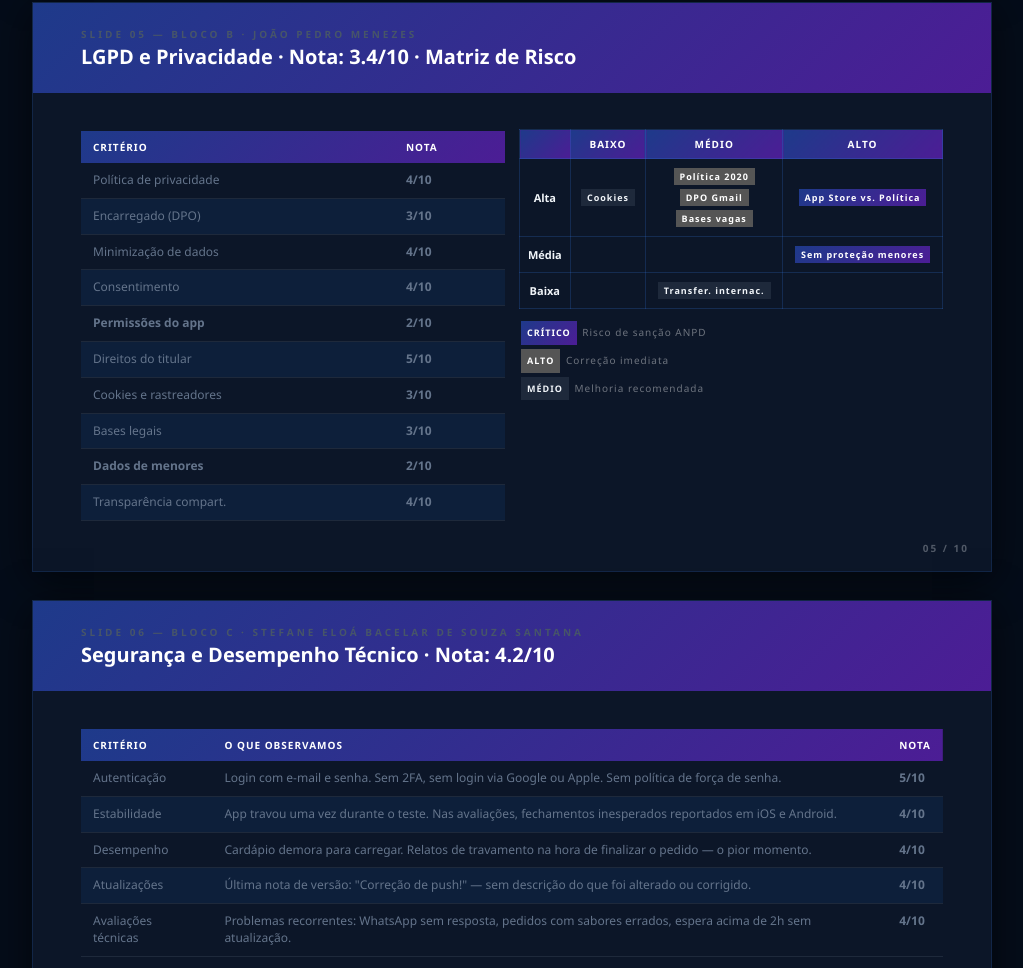
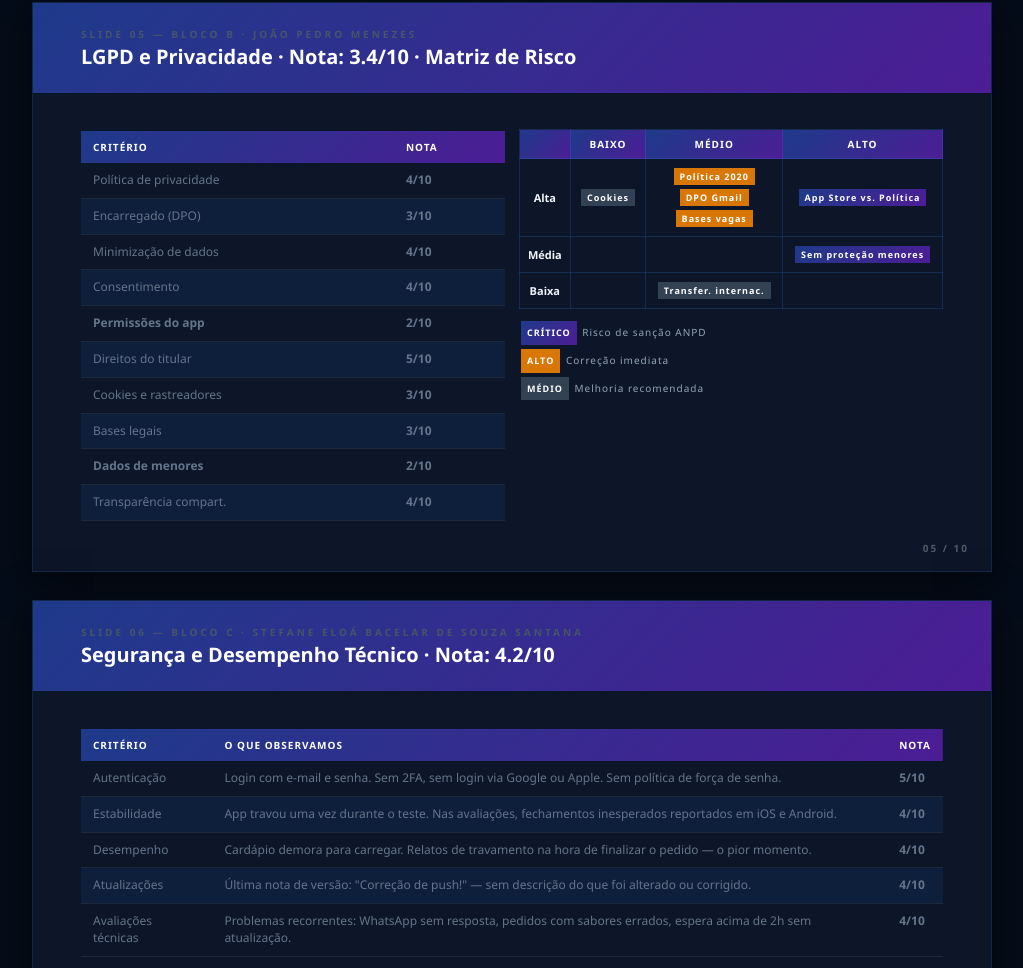
Before and after one commit to Gui18120/-auditoria-slides, a plain HTML site: page index.html in a window 1280 px wide. Shown: the part 2298-3266 px from the top of the page, without its empty margins (128-1151 px from the left). Drawn offline with Linux system fonts and the light colour scheme.

Commit message:
Corrige legibilidade dos badges e legenda da matriz de risco
- risk-a: cinza #555 → laranja #d97706
- risk-m: fundo escuro → #334155 mais visível
- Legenda: rgba(255,255,255,0.4) → #94a3b8

Co-Authored-By: Claude Sonnet 4.6 <noreply@anthropic.com>

```diff
--- a/index.html
+++ b/index.html
@@ -58,8 +58,8 @@ table.slide-table { width:100%; border-collapse:collapse; font-size:12px; margin
 .matrix-mini th,.matrix-mini td { border:1px solid rgba(59,130,246,0.2); padding:7px; text-align:center; vertical-align:middle; }
 .matrix-mini th { background:linear-gradient(135deg,#1e3a8a,#4c1d95); color:#fff; font-size:10px; text-transform:uppercase; letter-spacing:1px; }
 .risk-c { background:linear-gradient(135deg,#1e3a8a,#4c1d95); color:#fff; padding:2px 6px; font-size:9px; font-weight:700; display:inline-block; margin:2px; letter-spacing:1px; }
-.risk-a { background:#555; color:#fff; padding:2px 6px; font-size:9px; font-weight:700; display:inline-block; margin:2px; letter-spacing:1px; }
-.risk-m { background:#1e293b; color:#f1f5f9; padding:2px 6px; font-size:9px; font-weight:700; display:inline-block; margin:2px; letter-spacing:1px; }
+.risk-a { background:#d97706; color:#fff; padding:2px 6px; font-size:9px; font-weight:700; display:inline-block; margin:2px; letter-spacing:1px; }
+.risk-m { background:#334155; color:#fff; padding:2px 6px; font-size:9px; font-weight:700; display:inline-block; margin:2px; letter-spacing:1px; }
 
 /* RECOMENDACOES */
 .rec-list { margin-top:8px; display:flex; flex-direction:column; gap:7px; }
@@ -211,7 +211,7 @@ table.slide-table { width:100%; border-collapse:collapse; font-size:12px; margin
             <tr><td><strong>Baixa</strong></td><td></td><td><span class="risk-m">Transfer. internac.</span></td><td></td></tr>
           </tbody>
         </table>
-        <div style="margin-top:10px;font-size:10px;color:rgba(255,255,255,0.4);line-height:2.2;letter-spacing:1px;">
+        <div style="margin-top:10px;font-size:10px;color:#94a3b8;line-height:2.2;letter-spacing:1px;">
           <span class="risk-c">CRÍTICO</span> Risco de sanção ANPD<br>
           <span class="risk-a">ALTO</span> Correção imediata<br>
           <span class="risk-m">MÉDIO</span> Melhoria recomendada
```
